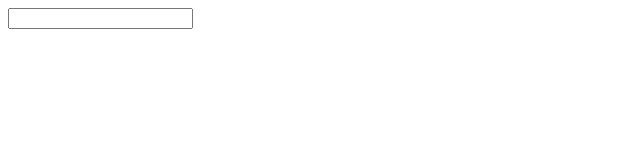
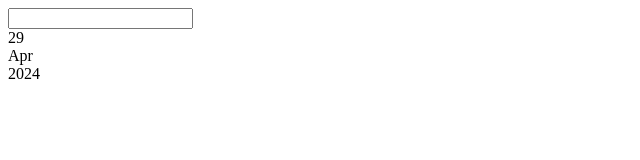
Before and after one commit to kevinbism/dario-calendar, a plain HTML site: page index.html in a window 1280 px wide. Shown: the full height of the page, 0-640 px from the left. Drawn offline with Linux system fonts and the light colour scheme.

Commit message:
Add test code

```diff
--- a/index.html
+++ b/index.html
@@ -7,10 +7,19 @@
     </head>
     <body>
         <input id="dario" type="text" value="" data-mindate="2024-03-26">
+        <div class="d"></div>
+        <div class="m"></div>
+        <div class="y"></div>
     </body>
     <script type="text/javascript">
         new Dario('#dario', {
-            showSelected: true
+            showSelected: true,
+            onSelect(dario) {
+                document.querySelector('.d').textContent = dario.startDate.fullDate;
+                document.querySelector('.m').textContent = dario.startMonthShort;
+                document.querySelector('.y').textContent = dario.startDate.year;
+                console.log(dario.startDate);
+            },
         });
     </script>
 </html>
```
